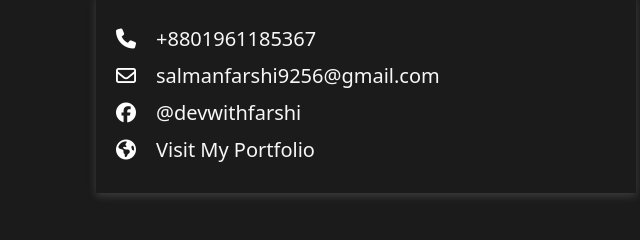
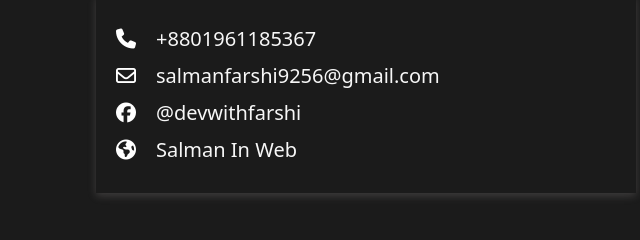
Before and after one commit to devwithfarshi/class4, a plain HTML site: page index.html in a window 1280 px wide. Shown: the part 425-665 px from the top of the page, 581-1221 px from the left. Drawn offline with Linux system fonts and the light colour scheme.

Commit message:
change the website link and it's text

```diff
--- a/index.html
+++ b/index.html
@@ -96,7 +96,7 @@
           <li>
             <i class="fa-solid fa-earth-americas"></i
             ><a href="https://salmanwebportfolio.netlify.app/"
-              >Visit My Portfolio</a
+              >Salman In Web</a
             >
           </li>
         </ul>
```
